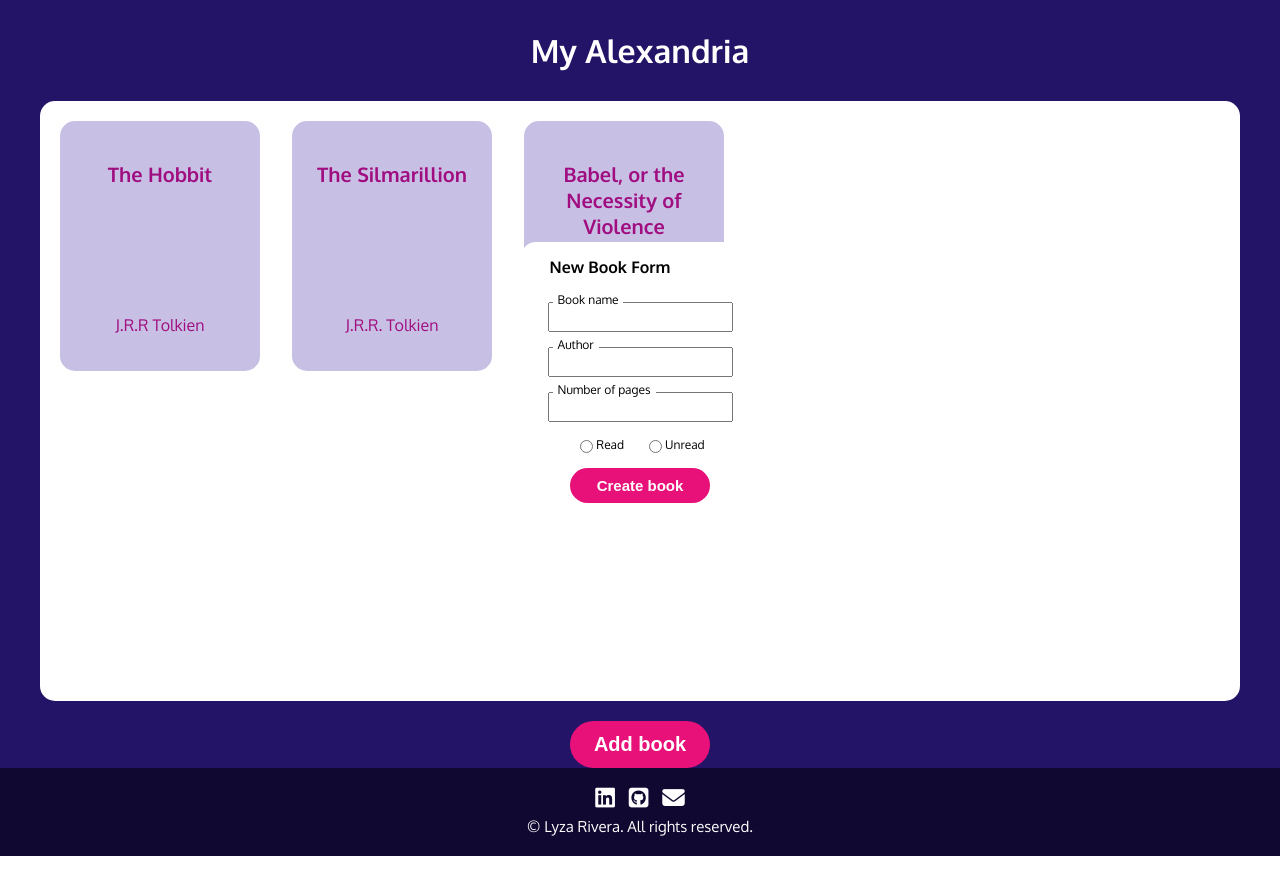
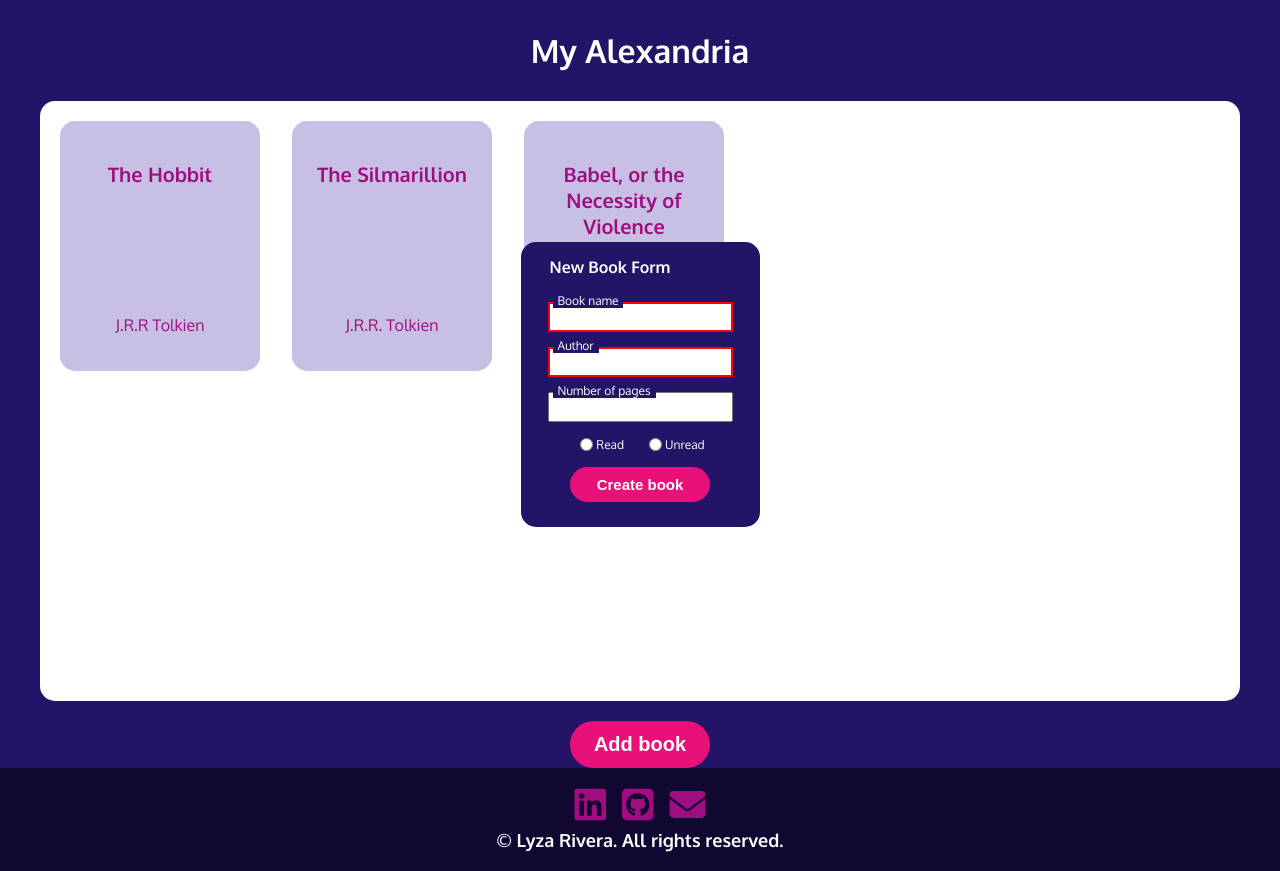
Before and after one commit to AlixiaDae/library-demo, a plain HTML site: page index.html in a window 1280 px wide. Both pictures are taken after a click on the button "Add book". Drawn offline with Linux system fonts and the light colour scheme.

Commit message:
Complete with localstorage

```diff
--- a/index.html
+++ b/index.html
@@ -21,11 +21,11 @@
                 <legend>New Book Form</legend>
                 <div class="name-box">
                     <label for="bookName">Book name</label>
-                    <input type="text" name="bookName" id="bookName">
+                    <input type="text" name="bookName" id="bookName" required />
                 </div>
                 <div class="author-box">
                     <label for="authorName">Author</label>
-                    <input type="text" name="authorName" id="authorName">
+                    <input type="text" name="authorName" id="authorName" required>
                 </div>
                 <div class="pages-box">
                     <label for="pageNumber">Number of pages</label>
@@ -48,11 +48,27 @@
         <button id="addBooksBtn">Add book</button>
     </main>
     <footer>
-        <div class="links">
-            <i class="fa-brands fa-linkedin fa-xl"></i>
-            <i class="fa-brands fa-square-github fa-xl"></i>
-            <i class="fa-solid fa-envelope fa-xl"></i>
-        </div>
+        <ul>
+            <li>
+                <a href="https://www.linkedin.com/in/trisha-lyza-rivera-b31506273/" target="_blank">
+                    <span class="fa-brands fa-linkedin fa-xl" aria-hidden="true"></span>
+                    <span class="sr-only">LinkedIn</span>
+                </a>
+            </li>
+            <li>
+                <a href="https://github.com/AlixiaDae" target="_blank">
+                    <span class="fa-brands fa-square-github fa-xl" aria-hidden="true"></span>
+                    <span class="sr-only">Github</span>
+                </a>
+            </li>
+            <li>
+                <a href="mailto:trisha.rivera1208@gmail.com">
+                    <span class="fa-solid fa-envelope fa-xl" aria-hidden="true"></span>
+                    <span class="sr-only">Email</span>
+                </a>
+            </li>
+        </ul>
+
         <div class="attribution">&#169; Lyza Rivera. All rights reserved.</div>
     </footer>
     <script src="./script.js"></script>
--- a/script.js
+++ b/script.js
@@ -33,7 +33,19 @@ class Book {
 
 }
 
-const library = new Library
+const library = Object.assign(
+    new Library(),
+    JSON.parse(localStorage.getItem("library"))
+)
+
+    library.getBooks().map(
+        book => Object.assign(
+        new Book(), book
+    )
+)
+
+
+
 const hobbit = new Book("The Hobbit", "J.R.R Tolkien", 320, "read")
 const silmarillion = new Book("The Silmarillion", "J.R.R. Tolkien", 454, "read")
 const babel = new Book("Babel, or the Necessity of Violence", "R.F. Kuang", 560, "read")
@@ -41,6 +53,7 @@ const babel = new Book("Babel, or the Necessity of Violence", "R.F. Kuang", 560,
 library.addBook(hobbit)
 library.addBook(silmarillion)
 library.addBook(babel)
+localStorage.setItem("library", JSON.stringify(library))
 
 
 // DOM Manipulator
@@ -51,11 +64,46 @@ const shelf = document.querySelector(".shelf")
 const addBookBtn = document.getElementById("addBooksBtn")
 const bookForm = document.querySelector("form")
 
-addBookBtn.addEventListener("click", showForm)
+addBookBtn.addEventListener("click", () => {
+    showElement(bookForm)
+})
 
-function showForm() {
-    bookForm.classList.toggle("show")
+function showElement(element) {
+    element.classList.toggle("show")
 }
+
+const nameInput = document.getElementById("bookName")
+const authorInput = document.getElementById("authorName")
+const pageInput = document.getElementById("pageNumber")
+const radioBtns = document.querySelectorAll('input[name="status"]')
+
+const createBookBtn = document.getElementById("createBookBtn")
+
+createBookBtn.addEventListener("click", (e) => {
+    if(nameInput.value === "" || authorInput.value === "") {
+        return
+    }
+
+    const bookName = nameInput.value
+    const authorName = authorInput.value
+    const pageNumber = pageInput.value
+    let status;
+
+    for (const radioBtn of radioBtns) {
+        if (radioBtn.checked) {
+            status = radioBtn.value
+        } else {
+            status = "unread"
+        }
+    }
+
+    const newBook = new Book(bookName, authorName, pageNumber, status)
+
+    library.addBook(newBook)
+    localStorage.setItem("library", JSON.stringify(library))
+    populateShelf(shelf)
+    showElement(bookForm)
+})
 
 function createCard(book) {
     const card = document.createElement("div")
@@ -73,11 +121,16 @@ function createCard(book) {
     return card
 }
 
+
 function populateShelf(parentElement) {
-    for(let book of library.getBooks()) {
-        parentElement.appendChild(createCard(book))
+    parentElement.innerHTML = ""
+    if(localStorage.getItem("library") === null) {
+        //
+    } else {
+        for(let book of library.getBooks()) {
+            parentElement.appendChild(createCard(book))
+        }
     }
 }
 
-
 populateShelf(shelf)
--- a/scss/style.scss
+++ b/scss/style.scss
@@ -60,8 +60,9 @@ main {
         margin-bottom: 100px;
         display: none;
         border-radius: 15px;
-        background-color: $white;
+        background-color: $mediumpurple;
         padding: 15px;
+        color: $white;
 
         fieldset {
             display: flex;
@@ -85,12 +86,13 @@ main {
 
                 label {
                     position: absolute;
-                    top: -10px;
+                    top: -9px;
                     left: 5px;
-                    background-color: $white;
+                    background-color: $mediumpurple;
                     padding-left: 5px;
                     padding-right: 5px;
                     font-size: 12px;
+
                 }
 
                 input {
@@ -109,6 +111,10 @@ main {
                 .unread {
                     display: flex;
                     align-items: center;
+
+                    input[type="radio"] {
+                        margin-top: -1px;
+                    }
                 }
             }
 
@@ -143,6 +149,7 @@ button {
 
 .show {
     display: block;
+    z-index: 3;
 }
 
 footer {
@@ -150,14 +157,32 @@ footer {
     text-align: center;
     background-color: $darkpurple;
     color: white;
-    font-size: 15px;
+    font-size: 18px;
+    font-weight: map-get($font-weights, bold);
     display: flex;
     flex-direction: column;
     justify-content: center;
     align-items: center;
     gap: 10px;
 
-    i {
-        padding: 5px;
+    ul {
+        display: flex;
+        margin: 0;
+        gap: 1rem;
+        font-size: 1.5rem;
+        padding: 0;
+
+        li a {
+            text-decoration: none;
+            color: $purple;
+        }
+
+        li a:hover {
+            color: $rosepink;
+        }
     }
 }
+
+input:invalid {
+    border: 2px solid red;
+}
```
Also changed, not shown: css/style.css, 1 other file.
